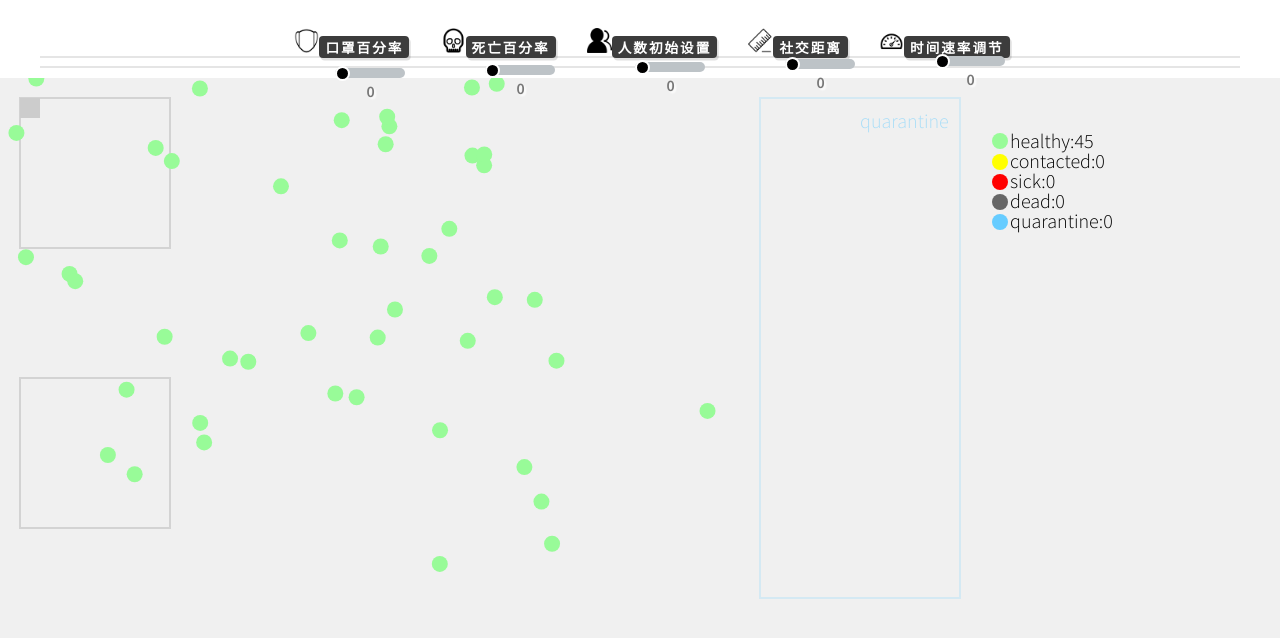
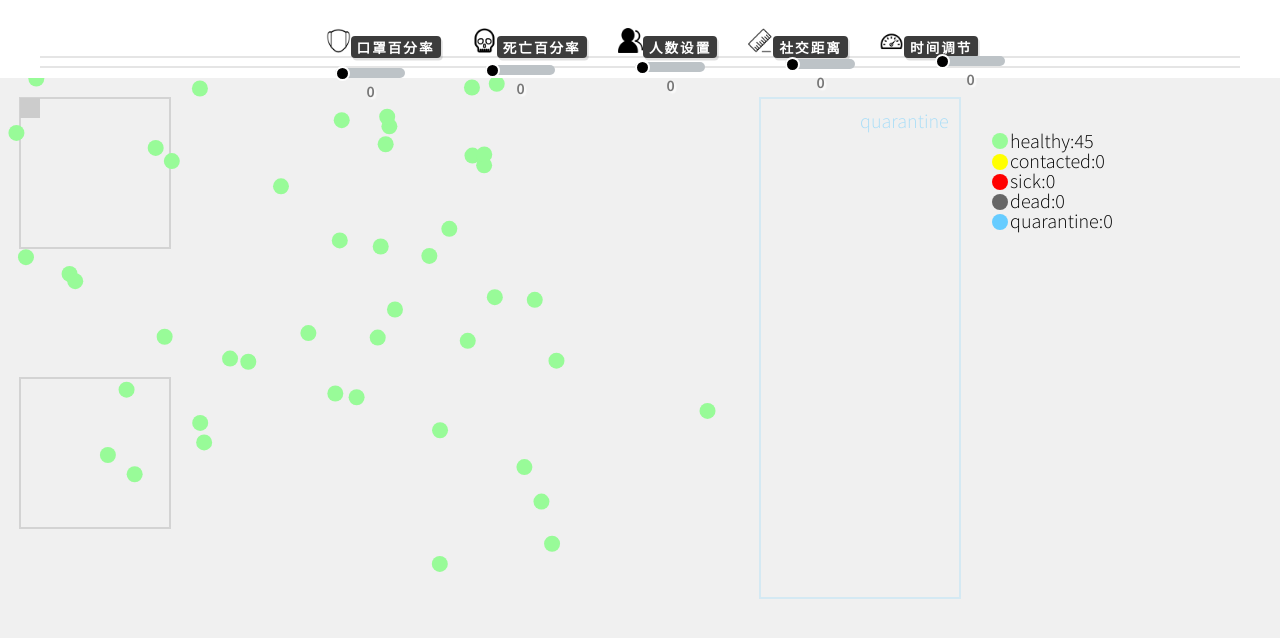
Before and after one commit to zestcode/epidemic-model, a plain HTML site: page index.html in a window 1280 px wide. Drawn offline with nearby package versions, Linux system fonts and the light colour scheme.

Commit message:
Update index.html

```diff
--- a/index.html
+++ b/index.html
@@ -32,9 +32,9 @@
 								<ul >
 									<li ><img src="./1.ico" height="25" width="25"><button >口罩百分率</button></img></li>
 									<li ><img src="./2.ico" height="25" width="25"><button > 死亡百分率</button></img></li>
-									<li ><img src="./3.ico" height="25" width="25"><button > 人数初始设置</button></img></li>
+									<li ><img src="./3.ico" height="25" width="25"><button > 人数设置</button></img></li>
 									<li ><img src="./4.ico" height="25" width="25"><button >社交距离</button></img></li>
-									<li ><img src="./5.ico" height="25" width="25"><button >时间速率调节</button></img></li>
+									<li ><img src="./5.ico" height="25" width="25"><button >时间调节</button></img></li>
 								</ul>
                             </nav>
                     </div>
```
